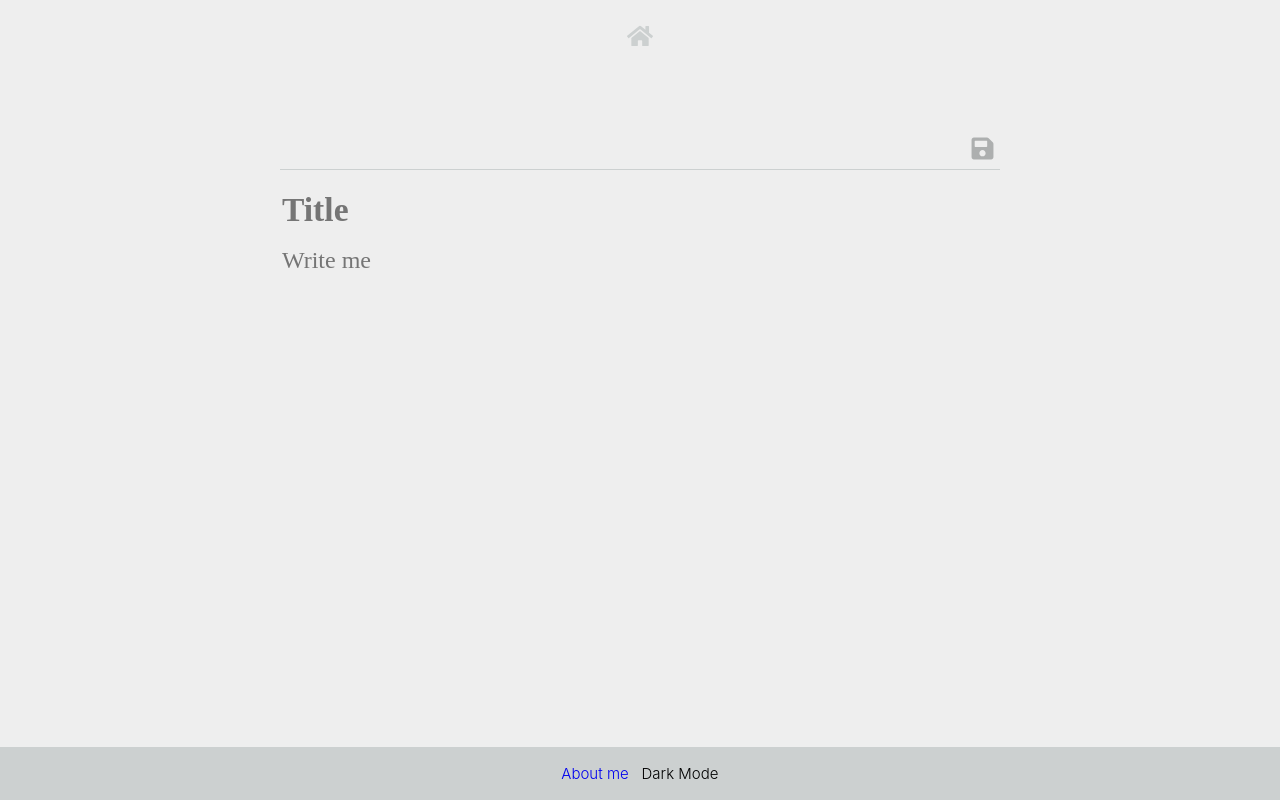
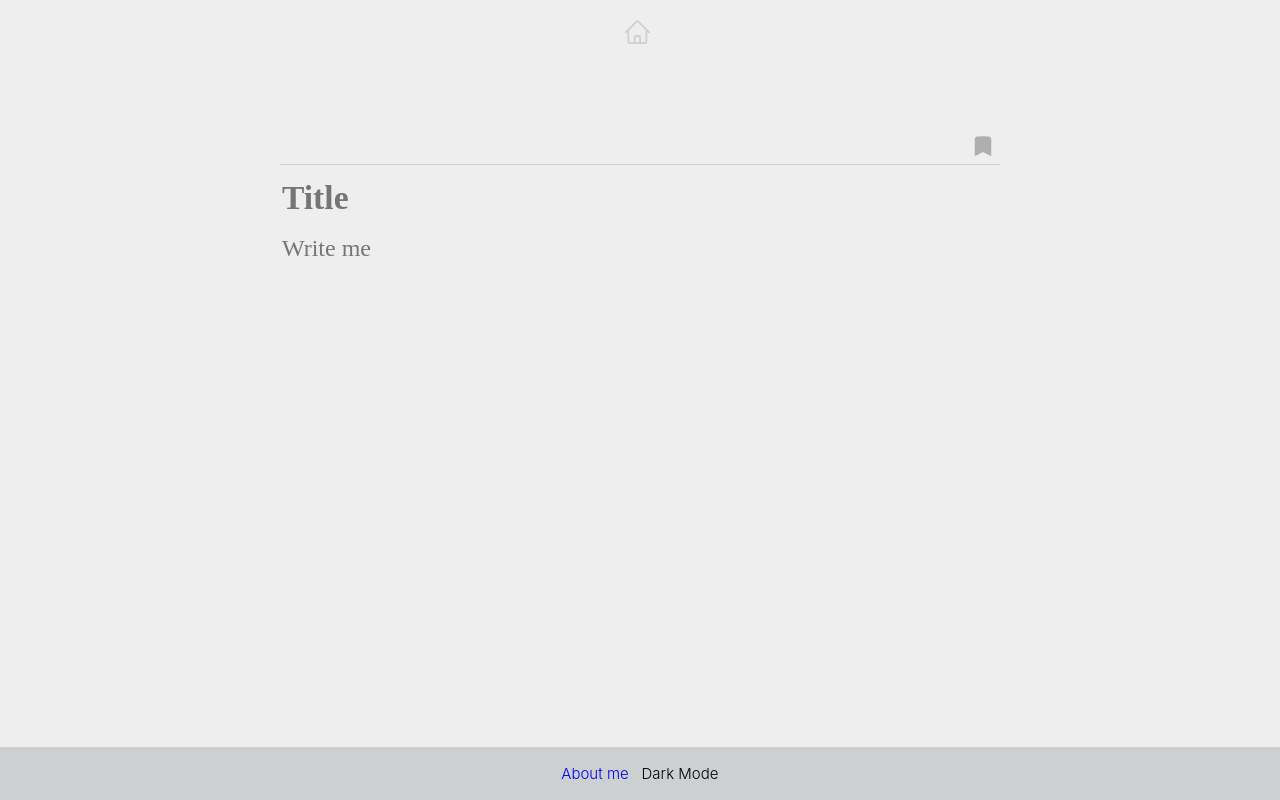
Before and after one commit to tommasogiannoni/quickmemo.dev, a React (Create React App) app: page /new in a window 1280 px wide. Built offline with nearby package versions, Linux system fonts and the light colour scheme.

Commit message:
added fancy icon library Heroicons, refactoring with new icons

```diff
--- a/package.json
+++ b/package.json
@@ -4,6 +4,7 @@
   "private": true,
   "author": "Tommaso Giannoni",
   "dependencies": {
+    "@heroicons/react": "^2.1.3",
     "@testing-library/jest-dom": "^5.17.0",
     "@testing-library/react": "^13.4.0",
     "@testing-library/user-event": "^13.5.0",
--- a/src/App.css
+++ b/src/App.css
@@ -16,8 +16,14 @@ body {
 .icon {
   margin-top: 0.5em;
   margin-right: 5px;
-  font-size: 26px;
   color: #ccd0d0;
+  background: none; /* Rimuove completamente lo sfondo */
+  border: none; /* Rimuove il bordo */
+  width: 1.8em;
+  transition: transform 0.3s ease;
+}
+.icon:active {
+  transform: scale(1.2); /* Effetto di trasformazione al click */
 }
 
 .icon:hover,
--- a/src/App.js
+++ b/src/App.js
@@ -1,11 +1,12 @@
 import React, { useState, useEffect } from 'react';
 import './App.css';
 import { Link, useLocation } from 'react-router-dom';
-import { FaHome } from 'react-icons/fa';
 import { Route, Routes } from 'react-router-dom';
 import NotePage from './components/NotePage';
 import AboutMe from './components/About Me';
 import Home from './components/Home';
+import { HomeIcon } from '@heroicons/react/24/outline'
+
 
 function App() {
   const [darkMode, setDarkMode] = useState(() => {
@@ -61,7 +62,7 @@ function App() {
       {showHeader && (
         <header className="sticky-header" style={{ backgroundColor: theme.backgroundColor, color: theme.color }} >
           <Link to="/">
-            <FaHome
+            <HomeIcon
               className={`icon ${isTouchActive ? 'touch-active' : ''}`}
               onTouchStart={handleTouchStart}
               onTouchEnd={handleTouchEnd}
--- a/src/components/About Me.js
+++ b/src/components/About Me.js
@@ -9,17 +9,17 @@ function AboutMe() {
         <div className="content">
             <div className="author-links">
                 <ul className="social-links">
-                    <li className="icon">
+                    <li className="icon-about">
                         <a href="https://www.linkedin.com/in/tommasogiannoni/" target="_blank" rel="noopener noreferrer">
                         <FaLinkedin />
                         </a>
                     </li>
-                    <li className="icon">
+                    <li className="icon-about">
                         <a href="https://github.com/tommasogiannoni" target="_blank" rel="noopener noreferrer">
                         <FaGithub />
                         </a>
                     </li>
-                    <li className="icon">
+                    <li className="icon-about">
                         <a href="https://medium.com/@tommaso.giannoni" target="_blank" rel="noopener noreferrer">
                         <FaMedium />
                         </a>
--- a/src/components/Home.js
+++ b/src/components/Home.js
@@ -1,7 +1,7 @@
 import React, { useState } from 'react';
 import { Link } from 'react-router-dom';
 import { CiCirclePlus } from "react-icons/ci";
-import { MdDelete } from "react-icons/md";
+import { TrashIcon } from '@heroicons/react/24/outline'
 import '../styles/Home.css'
 
 function Home({savedNotesList, setSavedNotesList}) {
@@ -46,7 +46,7 @@ function Home({savedNotesList, setSavedNotesList}) {
                       <p className='date-info'>{note[3]}</p>
                     </div>
                   </Link>
-                  <button className="delete-button" onClick={() => handleDeleteNote(note[0])}><MdDelete className='icon-delete'/></button>
+                  <button className="delete-button" onClick={() => handleDeleteNote(note[0])}><TrashIcon className='icon-delete'/></button>
                 </div>
               ))}
             </div>
--- a/src/components/NotePage.js
+++ b/src/components/NotePage.js
@@ -1,7 +1,8 @@
 import {React, useEffect, useState } from 'react';
-import { FaSave, /*FaDownload*/  } from "react-icons/fa";
 import { v4 as uuidv4 } from 'uuid';
 import { useLocation } from 'react-router-dom';
+import { BookmarkIcon } from '@heroicons/react/24/solid'
+
 import '../styles/NotePage.css'
 
 
@@ -64,7 +65,7 @@ function NotePage({ theme, savedNotesList, setSavedNotesList })  {
     <div className="container">
       <div className='note-card'>
         <div className='note-actions'>
-          <FaSave className='save-icon' style={{ color: theme.color }} onClick={saveNotes}/>
+          <BookmarkIcon className='save-icon' style={{ color: theme.color }} onClick={saveNotes}/>
           {/* <FaDownload className='download-icon' style={{ color: theme.color }}/> */}
         </div>
         <div>
@@ -80,7 +81,7 @@ function NotePage({ theme, savedNotesList, setSavedNotesList })  {
           placeholder="Write me"
           value={content}
           onChange={handleContentChange}
-          style={{ overflowX: 'hidden', overflowY: 'hidden', resize: 'none', minHeight: '50px' }}
+          style={{ overflowX: 'hidden', overflowY: 'hidden', resize: 'none', minHeight: '50px', color: theme.color}}
           ref={(textarea) => { if (textarea) updateTextareaHeight(textarea); }} // Call updateTextareaHeight initially and whenever content changes
         />
       </div>
--- a/src/styles/AboutMe.css
+++ b/src/styles/AboutMe.css
@@ -39,7 +39,11 @@
     color: #cc0033;
 }
 
-.icon {
+.icon-about {
     margin-right: 5px;
     margin-left: 5px;
+    transition: transform 0.3s ease;
 }
+.icon-about:active {
+    transform: scale(1.2); /* Effetto di trasformazione al click */
+}
--- a/src/styles/Home.css
+++ b/src/styles/Home.css
@@ -61,8 +61,12 @@
     padding: 7px 5px 5px 5px;
     border-radius: 4px;
     cursor: pointer;
-    font-size: 1.8em;
     background-color: unset;
+    width: 2.5em;
+    transition: transform 0.3s ease;
+}
+.delete-button:active {
+    transform: scale(1.2); /* Effetto di trasformazione al click */
 }
 
 a:link {
--- a/src/styles/NotePage.css
+++ b/src/styles/NotePage.css
@@ -39,22 +39,22 @@
 .note-actions{
   display: flex;
   justify-content: right;
-  font-size: 25px;
   padding: 5px;
   border-bottom: solid;
   border-width: 1px;
   margin-bottom: 0.8em;
   border-color: #ccd0d0;
-  .save-icon {
-    color: #adafaf !important;
-    margin-bottom: 0.1em;
-  }
-  .download-icon {
-    margin-left: 0.4em;
-    font-size: 23px;
-    color: #adafaf !important;
-    margin-bottom: 0.1em;
-  }
+}
+
+.save-icon {
+  color: #adafaf !important;
+  margin-bottom: 0.1em;
+  width: 1.5em;
+  transition: transform 0.3s ease;
+}
+
+.save-icon:active {
+  transform: rotate(-45deg) scale(1.2); /* Effetto di trasformazione al click */
 }
 
 .note-actions :hover {
```
Also changed, not shown: 1 other file (tests, documents, lock files or other folders).
